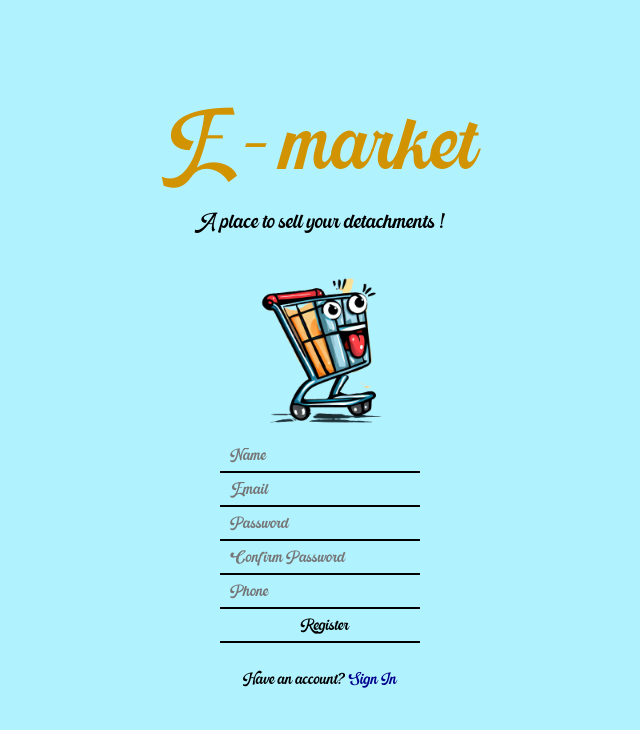
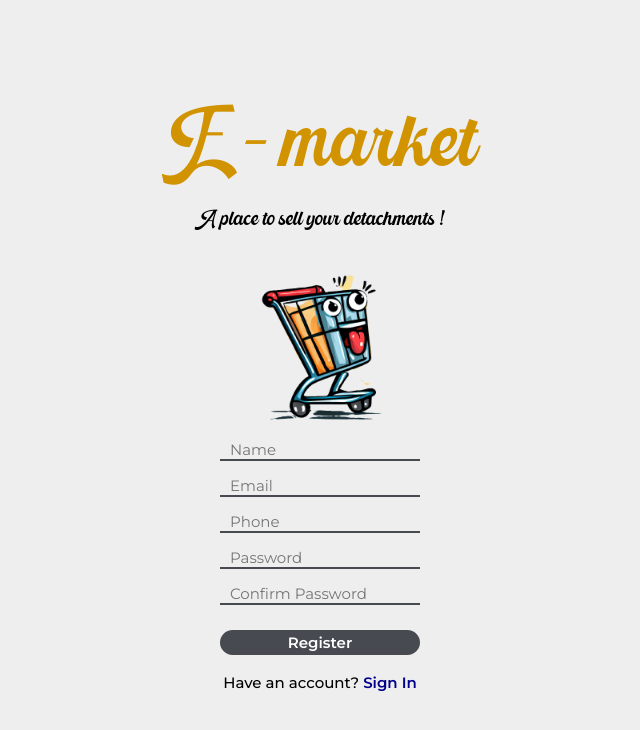
Before and after one commit to PedroOriani/projeto18-freela-front, a React (Vite) app: page /signup in a window 1280 px wide. Shown: the top 730 px of the page, without its empty margins (320-960 px from the left). Built offline with nearby package versions, Linux system fonts and the light colour scheme.

Commit message:
Adicionando novas telas, arrumando layout inicial

```diff
--- a/index.html
+++ b/index.html
@@ -4,7 +4,11 @@
     <meta charset="UTF-8" />
     <link rel="icon" type="image/svg+xml" href="./src/assets/logo.png" />
     <meta name="viewport" content="width=device-width, initial-scale=1.0" />
-    <title>Vite + React</title>
+
+    <link rel="preconnect" href="https://fonts.googleapis.com">
+<link rel="preconnect" href="https://fonts.gstatic.com" crossorigin>
+<link href="https://fonts.googleapis.com/css2?family=Montserrat:wght@200;300;400;500;600;700&display=swap" rel="stylesheet">
+    <title>E - Market</title>
   </head>
   <body>
     <div id="root"></div>
--- a/src/App.jsx
+++ b/src/App.jsx
@@ -4,7 +4,7 @@ import HomePage from './pages/HomePage';
 import SignUp from './pages/SignUp';
 import SignIn from './pages/SignIn';
 import Product from './pages/Product';
-import User from './pages/User';
+import MyProducts from './pages/MyProducts';
 
 function App() {
 
@@ -15,7 +15,7 @@ function App() {
         <Route path='/signup' element={<SignUp />}/>
         <Route path='/signin' element={<SignIn />}/>
         <Route path='/product/:id' element={<Product />}/>
-        <Route path='/user' element={<User />}/>
+        <Route path='/products/me' element={<MyProducts />}/>
       </Routes>
     </BrowserRouter>
   )
--- /dev/null
+++ b/src/components/AddProduct.jsx
@@ -0,0 +1,64 @@
+import { styled } from "styled-components";
+import { AiOutlineCloseCircle } from 'react-icons/ai'
+import close from '../assets/close.png'
+
+export default function AddProduct(){
+    return(
+        <SCContainer>
+            <SCForm>
+                <p>Adicionar Produto</p>
+            </SCForm>
+            <SCCloseImage src={close} />
+        </SCContainer>
+    );
+}
+
+const SCContainer = styled.div`
+    width: 320px;
+    height: 520px;
+
+    position: fixed;
+    top: 100px;
+    left: calc(50% - 150px);
+
+    background: none;
+
+    padding: 10px;
+`
+
+const SCForm = styled.form`
+    width: 300px;
+    height: 500px;
+
+    background-color: white;
+
+    border: 2px solid #474a51;
+
+    border-radius: 15px;
+
+    display: flex;
+    justify-content: center;
+
+    padding: 10px;
+
+    position: relative;
+
+    p{
+        font-family: 'Montserrat', sans-serif;
+        font-size: 20px;
+        font-weight: 700;
+
+        color: #474a51;
+    }
+`
+
+const SCCloseImage = styled.img`
+    width: 30px;
+    height: 30px;
+
+    position: absolute;
+    top: 0px;
+    left: 290px;
+
+    cursor: pointer;
+`
--- a/src/components/Footer.jsx
+++ b/src/components/Footer.jsx
@@ -3,6 +3,7 @@ import { BiLogOut } from 'react-icons/bi';
 import { GoHomeFill } from 'react-icons/go';
 import { RiAccountBoxFill } from 'react-icons/ri';
 import { useNavigate } from 'react-router-dom';
+import {BsFillPlusCircleFill} from 'react-icons/bs'
 
 
 export default function Footer(){
@@ -16,7 +17,7 @@ export default function Footer(){
     return(
         <SCContainer>
             <SCHome />
-            <SCTitle>E - Market</SCTitle>
+            <SCAdd />
             <SCMyAccount onClick={goToAccount}/>
         </SCContainer>
     );
@@ -26,13 +27,15 @@ const SCContainer = styled.div`
     width: 100%;
     height: 70px;
 
-    background-color: #ffffff;
+    background-color: #f5f5f5;
 
     display: flex;
     align-items: center;
     justify-content: space-between;
 
     padding: 0 25px 0 25px;
+
+    border-radius: 10px;
 
     position: fixed;
     bottom: 0px;
@@ -43,26 +46,43 @@ const SCContainer = styled.div`
     box-shadow: 2px 2px 20px 4px rgba(0, 0, 0, 0.2);
 `
 
-const SCTitle = styled.h1`
-    color: black;
-
-    font-size: 25px;
-`
-
 const SCHome = styled(GoHomeFill)`
     width: 30px;
     height: 30px;
 
-    color: black;
+    color: #474a51;
+
+    cursor: pointer;
+
+    &:hover{
+        transform: scale(1.1)
+    }
+`
+
+const SCAdd = styled(BsFillPlusCircleFill)`
+    width: 30px;
+    height: 30px;
+
+    color: #474a51;
+
+    cursor: pointer;
+
+    &:hover{
+        transform: scale(1.1)
+    }
 `
 
 const SCMyAccount = styled(RiAccountBoxFill)`
     width: 30px;
     height: 30px;
 
-    color: black;
+    color: #474a51;
+
+    border-color: black;
+
+    cursor: pointer;
 
     &:hover{
-
+        transform: scale(1.1)
     }
 `
--- a/src/components/Header.jsx
+++ b/src/components/Header.jsx
@@ -13,7 +13,7 @@ export default function Header(){
         <SCContainer>
             {token === 1 ?
             <SCSubContainer><SCLogo src={logo}/><SCWelcome>Bem vindo, {nome}</SCWelcome><SCLogOut /></SCSubContainer> :
-            <SCSubContainer><SCLogo src={logo}/><SCWelcome>Bem vindo</SCWelcome><SCSign to={'/signin'}>Log-In</SCSign></SCSubContainer>}
+            <SCSubContainer><SCLogo src={logo}/><SCWelcome>E - Market</SCWelcome><SCSign to={'/signin'}>Sign In</SCSign></SCSubContainer>}
         </SCContainer>
     );
 }
@@ -22,13 +22,15 @@ const SCContainer = styled.div`
     width: 100%;
     height: 70px;
 
-    background-color: #ffffff;
+    background-color: #f5f5f5;
 
     display: flex;
     align-items: center;
     justify-content: center;
 
     padding: 0 20px 0 20px;
+
+    border-radius: 10px;
 
     position: fixed;
     top: 0px;
@@ -46,13 +48,15 @@ const SCLogo = styled.img`
 
     margin-bottom: 10px;
 
-    &hover{
-        transform: scale()
+    cursor: pointer;
+
+    &:hover{
+        transform: scale(1.1)
     }
 `
 
 const SCWelcome = styled.p`
-    color: black;
+    color: #d19300;
 
     font-weight: 300;
     font-size: 25px;
@@ -65,7 +69,11 @@ const SCLogOut = styled(BiLogOut)`
     width: 30px;
     height: 30px;
 
-    color: black;
+    color: #474a51;
+
+    &:hover{
+        transform: scale(1.1)
+    }
 `
 
 const SCSubContainer = styled.div`
@@ -76,17 +84,24 @@ const SCSubContainer = styled.div`
 `
 
 const SCSign = styled(Link)`
-    width: 90px;
+    width: 60px;
     height: 40px;
 
-    background-color: white;
+    color: #474a51;
 
-    color: black;
+    font-family: 'Montserrat', sans-serif;
     font-weight: bold;
-    font-size: 15px;
+    font-size: 16px;
 
-    border: 2px solid white;
     border-radius: 5px;
 
+    display: flex;
+    justify-content: center;
+    align-items: center;
+
     text-decoration: none;
+
+    &:hover{
+        transform: scale(1.1)
+    }
 `
--- a/src/pages/HomePage.jsx
+++ b/src/pages/HomePage.jsx
@@ -3,33 +3,38 @@ import Header from "../components/Header";
 import Footer from "../components/Footer";
 import { useState } from "react";
 import { Link, useNavigate } from "react-router-dom";
+import AddProduct from "../components/AddProduct";
 
 export default function HomePage(){
 
-    const navigateTo = useNavigate();
-
     const [products, setProducts] = useState([
-        {id: 1, image:'https://img.freepik.com/fotos-gratis/imagem-aproximada-da-cabeca-de-um-lindo-leao_181624-35855.jpg?w=2000', name: 'Leão', price: 'R$ 35.00', status: 'new' },
-        {id: 2, image:'https://img.freepik.com/fotos-gratis/imagem-aproximada-da-cabeca-de-um-lindo-leao_181624-35855.jpg?w=2000', name: 'Leão', price: 'R$ 35.00', status: 'new' },
-        {id: 3, image:'https://img.freepik.com/fotos-gratis/imagem-aproximada-da-cabeca-de-um-lindo-leao_181624-35855.jpg?w=2000', name: 'Leão', price: 'R$ 35.00', status: 'new' },
-        {id: 4, image:'https://img.freepik.com/fotos-gratis/imagem-aproximada-da-cabeca-de-um-lindo-leao_181624-35855.jpg?w=2000', name: 'Leão', price: 'R$ 35.00', status: 'new' },
-        {id: 5, image:'https://img.freepik.com/fotos-gratis/imagem-aproximada-da-cabeca-de-um-lindo-leao_181624-35855.jpg?w=2000', name: 'Leão', price: 'R$ 35.00', status: 'new' },
-        {id: 6, image:'https://img.freepik.com/fotos-gratis/imagem-aproximada-da-cabeca-de-um-lindo-leao_181624-35855.jpg?w=2000', name: 'Leão', price: 'R$ 35.00', status: 'new' }
+        {id: 1, image:'https://img.freepik.com/fotos-gratis/imagem-aproximada-da-cabeca-de-um-lindo-leao_181624-35855.jpg?w=2000', name: 'Computador', subname: 'Samsung S20', price: 'R$ 35.00', phone: '(11) 982247801' },
+        {id: 2, image:'https://img.freepik.com/fotos-gratis/imagem-aproximada-da-cabeca-de-um-lindo-leao_181624-35855.jpg?w=2000', name: 'Leão', price: 'R$ 35.00', phone: 'new' },
+        {id: 3, image:'https://img.freepik.com/fotos-gratis/imagem-aproximada-da-cabeca-de-um-lindo-leao_181624-35855.jpg?w=2000', name: 'Leão', price: 'R$ 35.00', phone: 'new' },
+        {id: 4, image:'https://img.freepik.com/fotos-gratis/imagem-aproximada-da-cabeca-de-um-lindo-leao_181624-35855.jpg?w=2000', name: 'Leão', price: 'R$ 35.00', phone: 'new' },
+        {id: 5, image:'https://img.freepik.com/fotos-gratis/imagem-aproximada-da-cabeca-de-um-lindo-leao_181624-35855.jpg?w=2000', name: 'Leão', price: 'R$ 35.00', phone: 'new' },
+        {id: 6, image:'https://img.freepik.com/fotos-gratis/imagem-aproximada-da-cabeca-de-um-lindo-leao_181624-35855.jpg?w=2000', name: 'Leão', price: 'R$ 35.00', phone: 'new' }
     ]);
 
     return(
+        <>
             <SCContainer>
                 <Header />
                 {products.map((p, i) => (
                     <SCProducts key={i} to={`/product/${p.id}`}>
-                <SCProdImage src={p.image}/>
-                <p>{p.name}</p>
-                <p>{p.price}</p>
-                <p>{p.status}</p>
+                        <SCProdImage src={p.image} />
+                        <SCContainerInfos>
+                            <h1>{p.name}</h1>
+                            <SCSubname>{p.subname}</SCSubname>
+                            <p><SCSubtitle>Price: </SCSubtitle>{p.price}</p>
+                            <p><SCSubtitle>Phone: </SCSubtitle>{p.phone}</p>
+                        </SCContainerInfos>
                     </SCProducts>
                 ))}
                 <Footer />
             </SCContainer>
+            <AddProduct />
+        </>
     );
 }
 
@@ -40,39 +45,82 @@ const SCContainer = styled.div`
     margin-top: 70px;
     margin-bottom: 70px;
 
+    background-color: white;
+
     padding: 20px;
 
     display: flex;
     flex-wrap: wrap;
     justify-content: space-between;
+
+    opacity: 0.3;
 `
 
 const SCProducts = styled(Link)`
-    width: 150px;
-    height: 200px;
+    width: 350px;
+    height: 130px;
 
-    background-color: white;
+    background: none;
 
-    margin-bottom: 20px;
+    padding: 10px;
 
-    border: 1px solid lightgray;
+    margin-bottom: 15px;
+
+    border: 2px solid #eeeeee;
     border-radius: 5px;
+
+    background-color: #f5f5f5;
+
+    display: flex;
+    align-items: center;
+
+    text-decoration: none;
+
+    &:hover{
+        transform: scale(1.05)
+    }
+`
+
+const SCProdImage = styled.img`
+    width:110px;
+
+    border-radius: 4px;
+`
+
+const SCContainerInfos = styled.div`
+    width: 100%;
+    height: 100%;
 
     display: flex;
     flex-direction: column;
     align-items: center;
 
-    text-decoration: none;
+    margin-left: 25px;
+
+    h1{
+        color: black;
+
+        font-family: 'Montserrat', sans-serif;
+        font-size: 20px;
+        font-weight: 700;
+
+        margin-bottom: 5px;
+    }
 
     p{
         color: black;
+
+        font-family: 'Montserrat', sans-serif;
+        font-size: 13px;
+        font-weight: 300;
+        margin-bottom: 20px;
     }
 `
 
-const SCProdImage = styled.img`
-    width:130px;
+const SCSubtitle = styled.span`
+    font-weight: 600;
+`
 
-    border-radius: 4px;
-
-    margin-top: 10px;
+const SCSubname = styled.p`
+    text-decoration: underline;
 `
--- a/src/pages/User.jsx
+++ b/src/pages/MyProducts.jsx
@@ -1,4 +1,4 @@
-export default function User(){
+export default function MyProducts(){
     return(
         <p>User</p>
     );
--- a/src/pages/SignIn.jsx
+++ b/src/pages/SignIn.jsx
@@ -36,12 +36,12 @@ export default function SignIn(){
                         value={password}
                         onChange={e => setPassword(e.target.value)}
                     />
-                    <SCInput
+                    <SCSubmit style={{cursor: 'pointer'}}
                         value="Submit"
                         type="submit"
                     />
             </SCForm>
-            <SCAccount>Doesn't Have an account? <SCSignIn to={'/signup'}>Sign Up</SCSignIn></SCAccount>
+            <SCAccount>Doesn't Have an account? <SCSignIn to={'/signup'}>Register</SCSignIn></SCAccount>
         </SCContainer>
     );
 }
@@ -54,13 +54,18 @@ const SCContainer = styled.div`
     flex-direction: column;
     align-items: center;
     justify-content: center;
+
+    background-color: #eeeeee;
 `
+
 const SCTitle = styled.p`
-    font-weight: 400;
-    font-size: 75px;
+    font-weight: 600;
+    font-size: 65px;
     font-family: 'RetroVintage';
 
     color: #d19300;
+
+    margin-bottom: 15px;
 `
 
 const SCSubTitle = styled.p`
@@ -78,28 +83,6 @@ const SCLogo = styled.img`
     margin-bottom: 30px;
 `
 
-const SCInput = styled.input`
-    width: 200px;
-    height: 30px;
-
-    border-top: none;
-    border-right: none;
-    border-left: none;
-    border-bottom: 2px solid black;
-
-    outline: none;
-
-    padding: 0 0 0 10px;
-
-    background: none;
-
-    color: black;
-
-    font-weight: 200;
-    font-size: 15px;
-    font-family: 'RetroVintage';
-`
-
 const SCForm = styled.form`
     height: 100px;
 
@@ -111,18 +94,62 @@ const SCForm = styled.form`
     margin-bottom: 30px;
 `
 
+const SCInput = styled.input`
+    width: 200px;
+    height: 30px;
+
+    border-top: none;
+    border-right: none;
+    border-left: none;
+    border-bottom: 2px solid #474a51;
+
+    outline: none;
+
+    padding: 0 0 0 10px;
+
+    background: none;
+
+    color: black;
+
+    font-family: 'Montserrat', sans-serif;
+    font-weight: 400;
+    font-size: 15px;
+
+    margin-bottom: 15px;
+`
+
+const SCSubmit = styled.input`
+    width: 200px;
+    height: 30px;
+
+    background-color: #474a51;
+
+    border: 2px solid #474a51;
+    border-radius: 15px;
+
+    box-shadow: 1px 1px 10px 0.5px #474a51;
+
+    font-family: 'Montserrat', sans-serif;
+    font-weight: 600;
+    font-size: 15px;
+
+    color: #ffffff;
+
+    margin-top: 15px;
+`
+
 const SCAccount = styled.p`
-    font-weight: 200;
+    font-weight: 500;
     font-size: 15px;
-    font-family: 'RetroVintage';
+    font-family: 'Montserrat', sans-serif;
 `
 
 const SCSignIn = styled(Link)`
     text-decoration: none;
 
-    font-weight: 200;
+    font-weight: 600;
     font-size: 15px;
-    font-family: 'RetroVintage';
+    font-family: 'Montserrat', sans-serif;
 
     color: darkblue;
 `
--- a/src/pages/SignUp.jsx
+++ b/src/pages/SignUp.jsx
@@ -41,6 +41,13 @@ export default function SignUp(){
                         onChange={e => setEmail(e.target.value)}
                     />
                     <SCInput
+                        name="phone"
+                        placeholder="Phone"
+                        type="tel"
+                        value={phone}
+                        onChange={e => setPhone(e.target.value)}
+                    />
+                    <SCInput
                         name="password"
                         placeholder="Password"
                         type="password"
@@ -54,14 +61,7 @@ export default function SignUp(){
                         value={confirmPassword}
                         onChange={e => setConfirmPassword(e.target.value)}
                     />
-                    <SCInput
-                        name="phone"
-                        placeholder="Phone"
-                        type="tel"
-                        value={phone}
-                        onChange={e => setPhone(e.target.value)}
-                    />
-                    <SCInput
+                    <SCSubmit style={{cursor: 'pointer'}}
                         value="Register"
                         type="submit"
                     />
@@ -79,6 +79,8 @@ const SCContainer = styled.div`
     flex-direction: column;
     align-items: center;
     justify-content: center;
+
+    background-color: #eeeeee;
 `
 
 const SCTitle = styled.p`
@@ -112,7 +114,7 @@ const SCForm = styled.form`
     align-items: center;
     justify-content: space-between;
 
-    margin-bottom: 30px;
+    margin-bottom: 35px;
 `
 
 const SCInput = styled.input`
@@ -122,7 +124,7 @@ const SCInput = styled.input`
     border-top: none;
     border-right: none;
     border-left: none;
-    border-bottom: 2px solid black;
+    border-bottom: 2px solid #474a51;
 
     outline: none;
 
@@ -132,23 +134,47 @@ const SCInput = styled.input`
 
     color: black;
 
-    font-weight: 200;
+    font-weight: 400;
     font-size: 15px;
-    font-family: 'RetroVintage';
+    font-family: 'Montserrat', sans-serif;
+
+    margin-bottom: 15px;
+`
+
+const SCSubmit = styled.input`
+    width: 200px;
+    height: 30px;
+
+    background: #474a51;
+
+    border: 2px solid #474a51;
+    border-radius: 15px;
+
+    font-family: 'Montserrat', sans-serif;
+    font-weight: 600;
+    font-size: 15px;
+
+    color: #ffffff;
+
+    box-shadow: 1px 1px 10px 0.5px #474a51;
+
+    margin-top: 10px;
+
+    box-shadow: none;
 `
 
 const SCAccount = styled.p`
-    font-weight: 200;
+    font-weight: 500;
     font-size: 15px;
-    font-family: 'RetroVintage';
+    font-family: 'Montserrat', sans-serif;
 `
 
 const SCSignIn = styled(Link)`
     text-decoration: none;
 
-    font-weight: 200;
+    font-weight: 600;
     font-size: 15px;
-    font-family: 'RetroVintage';
+    font-family: 'Montserrat', sans-serif;
 
     color: darkblue;
 `
--- a/src/style/GlobalStyle.js
+++ b/src/style/GlobalStyle.js
@@ -12,9 +12,5 @@ const GlobalStyle = createGlobalStyle`
     *{
         box-sizing: border-box;
     }
-
-    body{
-        background-color: #b1f2ff;
-    }
 `
 export default GlobalStyle
```
Also changed, not shown: src/assets/close.png (added). Lines whose indentation alone changed are shown as unchanged.
